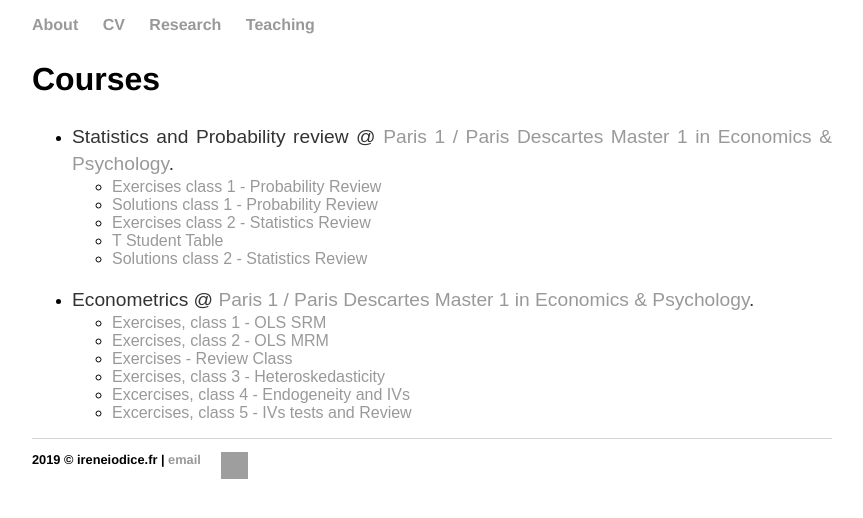
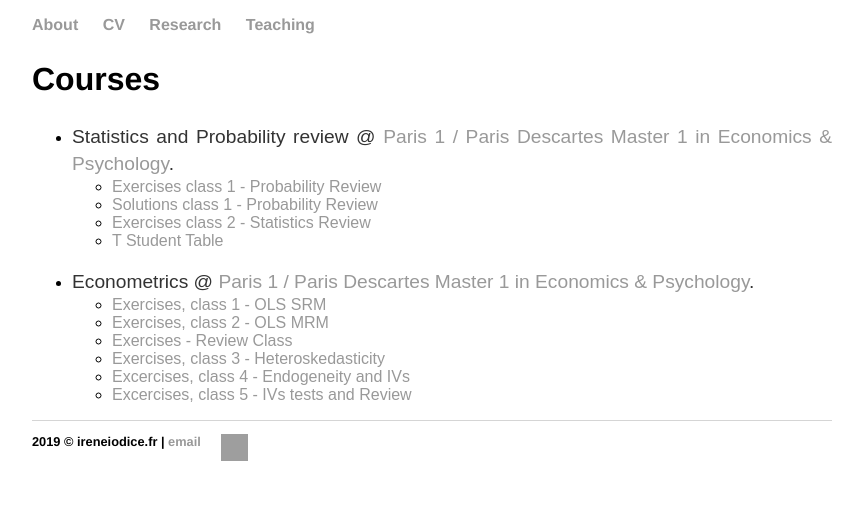
Before and after one commit to ioire/ioire.github.io, a Jekyll site: the page built from teaching/index.html, in a window 1280 px wide. Shown: the top 518 px of the page, without its empty margins (208-1071 px from the left). Built offline with Jekyll 4.4.1, drawn with Linux system fonts in a browser that asks for light colours; grey boxes are pictures that could not be loaded.

Commit message:
eliminate link to solutions

```diff
--- a/teaching/index.html
+++ b/teaching/index.html
@@ -14,7 +14,7 @@ title: Irene Iodice
 	<li><a href="/images/ex_stat.pdf" download="Class2_Statistics">Exercises class 2 - Statistics Review </a></li>
 
 	<li><a href="/images/t-student_table.jpg" download="tstudent">T Student Table </a></li>
-	 <li><a href="/images/sol_stat.pdf" download="Class2_Statistics_Sol">Solutions class 2 - Statistics Review </a></li>
+	 <!--<li><a href="/images/sol_stat.pdf" download="Class2_Statistics_Sol">Solutions class 2 - Statistics Review </a></li>-->
 	</ul>
 	</ul>
 	<ul>
```
